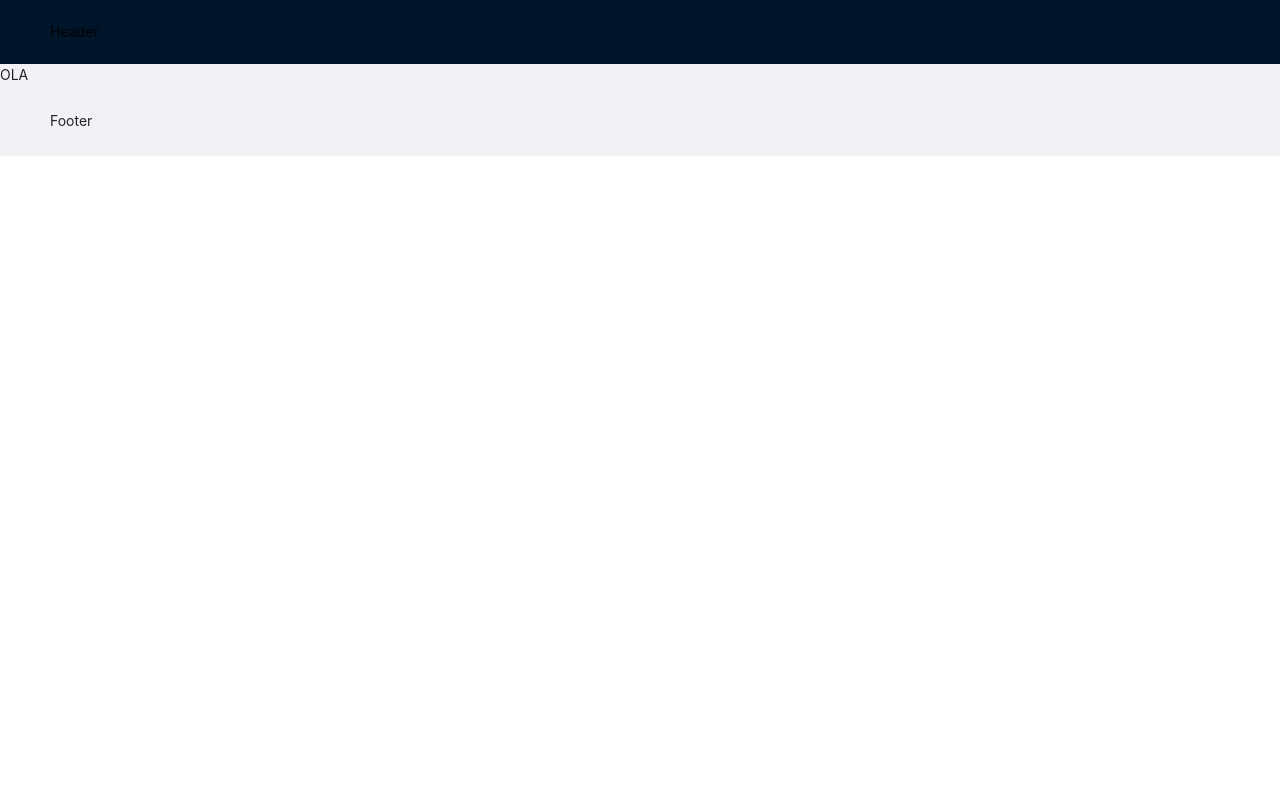
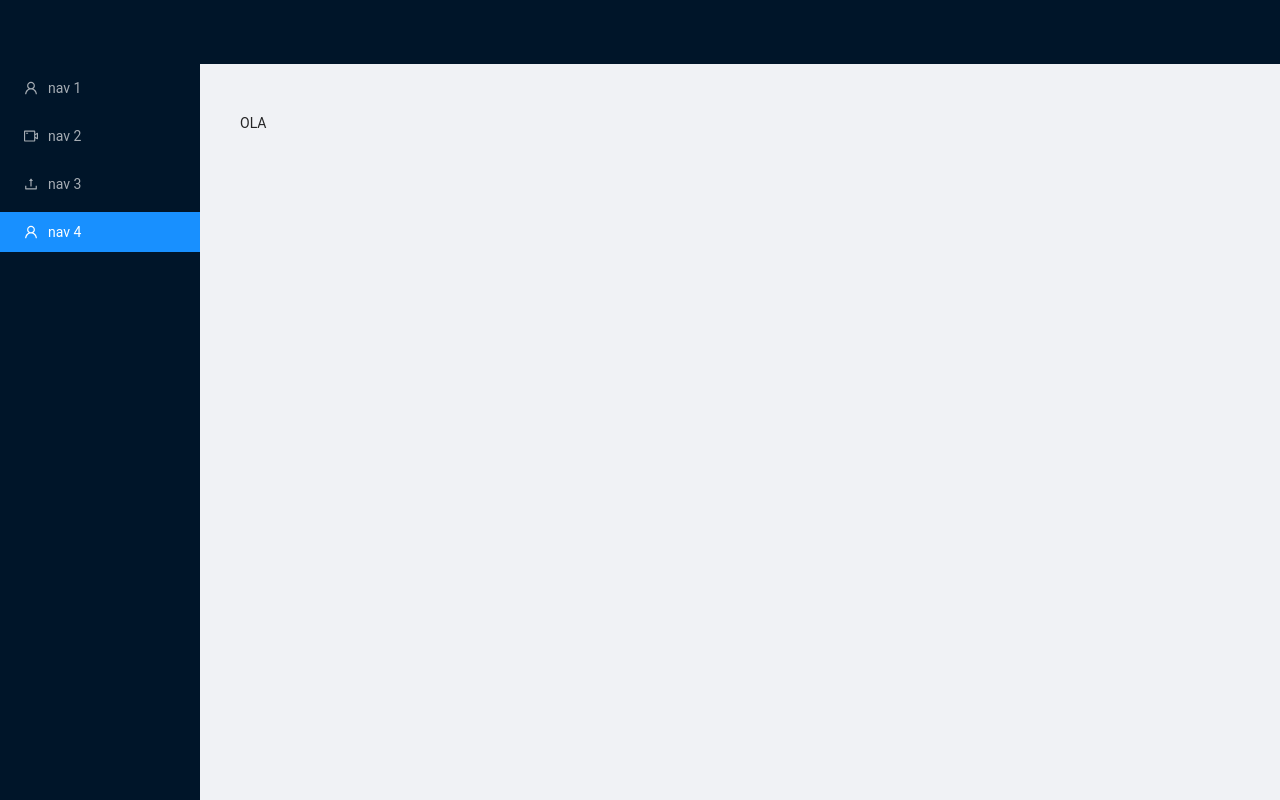
Before and after one commit to endersonlg/frontend-academico, a React (Create React App) app: page / in a window 1280 px wide. Built offline with nearby package versions, Linux system fonts and the light colour scheme.

Commit message:
finalizado template

```diff
--- a/src/App.tsx
+++ b/src/App.tsx
@@ -1,12 +1,14 @@
 import React from 'react';
 import Container from './components/Container';
+import GlobalStyle from './style/GlobalStyle';
 
 const App: React.FC = () => {
-  return (
-    <Container>
-    OLA
-    </Container>
-  );
+    return (
+        <>
+            <Container>OLA</Container>
+            <GlobalStyle />
+        </>
+    );
 };
 
 export default App;
--- a/src/components/Container/Body/index.tsx
+++ b/src/components/Container/Body/index.tsx
@@ -1,12 +1,17 @@
-import {Layout} from 'antd';
+import { Layout } from 'antd';
 import React from 'react';
 
-const Body: React.FC = ({children}) => {
-  return (
-    <Layout.Content>
-      {children}
-    </Layout.Content>
-  );
+const Body: React.FC = ({ children }) => {
+    return (
+        <Layout.Content style={{ margin: '24px 16px 0' }}>
+            <div
+                className="site-layout-background"
+                style={{ padding: 24, minHeight: 360 }}
+            >
+                {children}
+            </div>
+        </Layout.Content>
+    );
 };
 
 export default Body;
--- a/src/components/Container/Footer/index.tsx
+++ /dev/null
@@ -1,12 +0,0 @@
-import React from 'react';
-import {Typography, Layout} from 'antd';
-
-const Footer: React.FC = () => {
-  return (
-    <Layout.Footer>
-      <Typography.Text>Footer</Typography.Text>
-    </Layout.Footer>
-  );
-};
-
-export default Footer;
--- a/src/components/Container/Header/index.tsx
+++ b/src/components/Container/Header/index.tsx
@@ -1,13 +1,12 @@
 import React from 'react';
 import { Layout } from 'antd';
 
-
 const Header: React.FC = () => {
-  return (
-    <Layout.Header>
-      <p>Header</p>
-    </Layout.Header>
-  );
+    return (
+        <Layout.Header className="site-layout-sub-header-background">
+            <p>Header</p>
+        </Layout.Header>
+    );
 };
 
 export default Header;
--- /dev/null
+++ b/src/components/Container/SideBar/index.tsx
@@ -0,0 +1,30 @@
+import React from 'react';
+import { Layout, Menu } from 'antd';
+import {
+    UploadOutlined,
+    UserOutlined,
+    VideoCameraOutlined,
+} from '@ant-design/icons';
+
+const SideBar: React.FC = () => {
+    return (
+        <Layout.Sider>
+            <Menu theme="dark" mode="inline" defaultSelectedKeys={['4']}>
+                <Menu.Item key="1" icon={<UserOutlined />}>
+                    nav 1
+                </Menu.Item>
+                <Menu.Item key="2" icon={<VideoCameraOutlined />}>
+                    nav 2
+                </Menu.Item>
+                <Menu.Item key="3" icon={<UploadOutlined />}>
+                    nav 3
+                </Menu.Item>
+                <Menu.Item key="4" icon={<UserOutlined />}>
+                    nav 4
+                </Menu.Item>
+            </Menu>
+        </Layout.Sider>
+    );
+};
+
+export default SideBar;
--- a/src/components/Container/index.tsx
+++ b/src/components/Container/index.tsx
@@ -1,19 +1,22 @@
-import Layout from 'antd/lib/layout/layout';
 import React from 'react';
+import { Layout } from 'antd';
+
+import SideBar from './SideBar';
 import Body from './Body';
-import Footer from './Footer';
-import Header from './Header';
 
 const Container: React.FC = ({ children }) => {
-  return (
-    <Layout style={{ height: '100%' }}>
-      <Header/>
-      <Body>
-        <div className="wrapper">{children}</div>
-      </Body>
-      <Footer/>
-    </Layout>
-  );
+    return (
+        <Layout style={{ height: '100%' }}>
+            <Layout.Header
+                className="site-layout-sub-header-background"
+                style={{ padding: 0 }}
+            />
+            <Layout>
+                <SideBar />
+                <Body>{children}</Body>
+            </Layout>
+        </Layout>
+    );
 };
 
 export default Container;
--- a/src/index.tsx
+++ b/src/index.tsx
@@ -5,7 +5,7 @@ import 'antd/dist/antd.css';
 
 ReactDOM.render(
     <React.StrictMode>
-      <App />
+        <App />
     </React.StrictMode>,
     document.getElementById('root'),
 );
--- a/src/react-app-env.d.ts
+++ b/src/react-app-env.d.ts
@@ -1 +1 @@
-/// <reference types="react-scripts" />
+// / <reference types="react-scripts" />
--- /dev/null
+++ b/src/style/GlobalStyle.ts
@@ -0,0 +1,60 @@
+import { createGlobalStyle } from 'styled-components';
+
+export default createGlobalStyle`
+   * {
+		margin: 0;
+		padding: 0;
+		box-sizing: border-box;
+	}
+
+	*, button, input {
+		border: 0;
+		outline: 0;
+		font-family: 'Roboto', sans-serif;
+	}
+
+	#root, html, body {
+		height: 100%
+	}
+	.wrapper {
+		max-width: 1200px;
+		margin: auto;
+		padding: 10px 15px 30px;
+
+	}
+	.main-container{
+		overflow-y: auto;
+		height: 100%
+	}
+
+	:root {
+		--blue: #007bff;
+		--indigo: #6610f2;
+		--purple: #6f42c1;
+		--pink: #e83e8c;
+		--red: #dc3545;
+		--orange: #fd7e14;
+		--yellow: #FFBE00;
+		--green: #28a745;
+		--teal: #20c997;
+		--cyan: #17a2b8;
+		--white: #fff;
+		--gray: #ccc;
+		--gray-dark: #343a40;
+		--gray-light: #e6e6e6;
+		--primary: #007bff;
+		--secondary: #6c757d;
+		--success: #28a745;
+		--info: #17a2b8;
+		--info-light: #F1F3FA;
+		--warning: #FFBE00;
+		--danger: #dc3545;
+		--light: #f8f9fa;
+		--transparent: rgba(0, 0, 0, 0);
+		--dark: #242c33;
+		--text-color: #484848;
+		--background-lightbox: rgba(0, 0, 0, 0.6);
+		--box-shadow: -1px 2px 10px rgba(0, 0, 0, 0.45);
+		--border-radius: 4px;
+	}
+`;
```
Also changed, not shown: package.json (+7 -1 lines), .eslintrc.json, .prettierrc.json, 1 other file (tests, documents, lock files or other folders).
